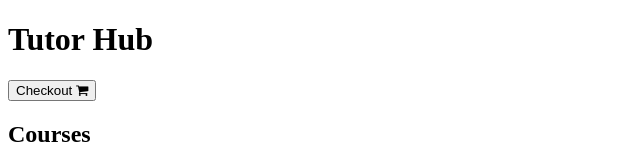
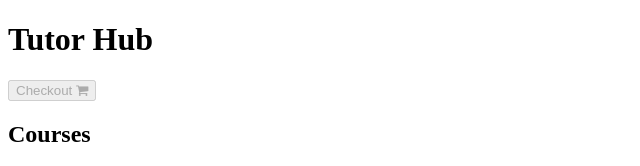
Before and after one commit to pavan0810/CST3144-Full-Stack-Development-CW1, a plain HTML site: page index.html in a window 1280 px wide. Shown: the top 166 px of the page, without its empty margins (0-640 px from the left). Drawn offline with nearby package versions, Linux system fonts and the light colour scheme.

Commit message:
Disbale cart button when no items have been added to cart

```diff
--- a/index.html
+++ b/index.html
@@ -12,11 +12,17 @@
     <div id="courses">
         <h1>Tutor Hub</h1>
         <!-- Checkout Button -->
-        <button v-on:click="toggleShowCourses">
+        <button v-if="countItemInCart" v-on:click="toggleShowCourses">
             Checkout
             <span class="fa fa-shopping-cart"></span>
             {{countItemInCart}}
         </button>
+        <div v-else>
+            <button disabled>
+                Checkout
+                <span class="fa fa-shopping-cart"></span>
+            </button>
+        </div>
 
         <!-- All courses available -->
         <div v-if="showCourses">
```
